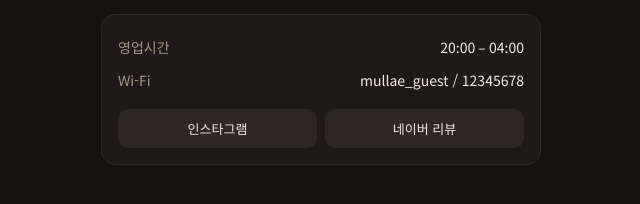
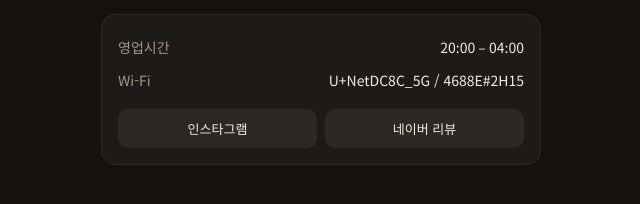
Before and after one commit to duckccoon-blip/mullae-menu, a plain HTML site: page index.html in a window 1280 px wide. Shown: the part 570-774 px from the top of the page, 319-959 px from the left. Drawn offline with Linux system fonts and the light colour scheme.

Commit message:
Update index.html

```diff
--- a/index.html
+++ b/index.html
@@ -89,7 +89,7 @@ const STORE = {
   gameBtn: ["미니게임 🎮", "옆 손님과 한 판, 메뉴 뽑기까지"],
   info: [
     ["영업시간", "20:00 – 04:00"],
-    ["Wi-Fi", "mullae_guest / 12345678"],
+    ["Wi-Fi", "U+NetDC8C_5G / 4688E#2H15"],
   ],
   links: [
     ["인스타그램", "https://www.instagram.com/m.hanjan_sungshin/"],
```
